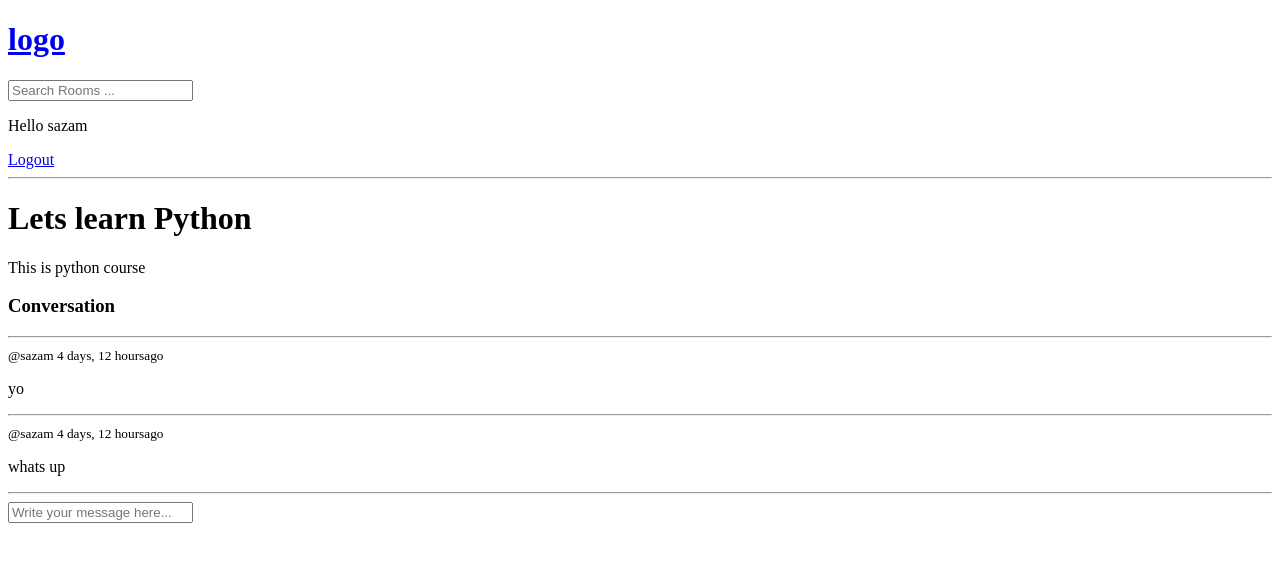
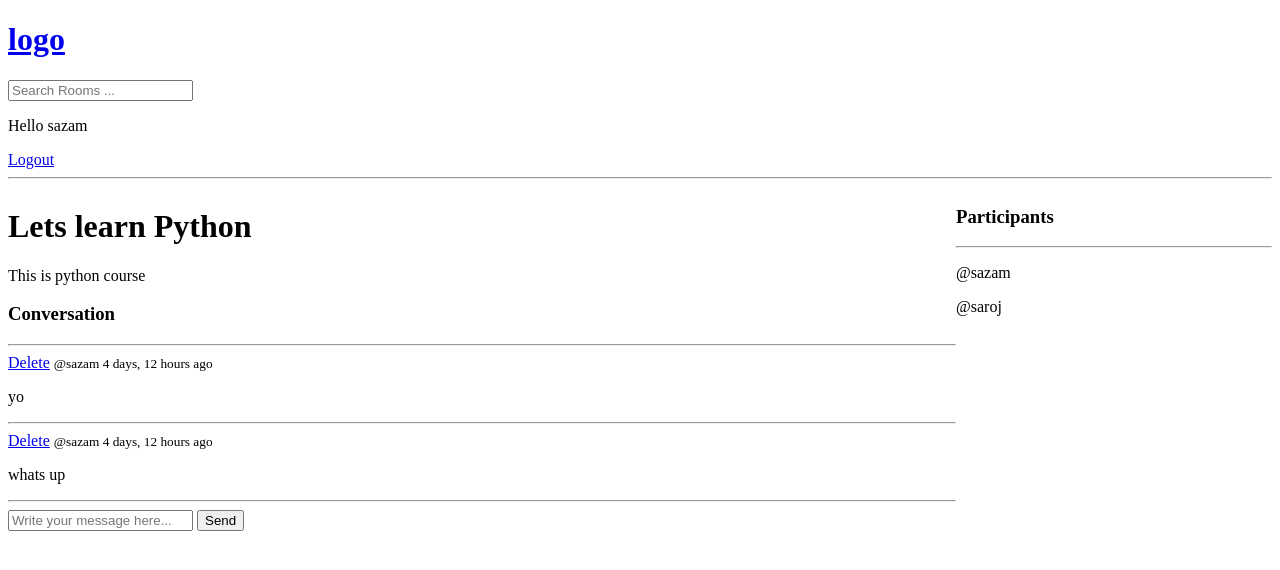
Before and after one commit to karkisaroj/studypub, a Django app: page /room/2/ in a window 1280 px wide. Shown: the top 570 px of the page. Run offline with Django 5.2, Linux system fonts and the light colour scheme; a user stored in the database is signed in; data comes from the database, SQL or seed files in the repository; both versions use the stored data as it was after the commit.

Commit message:
modified changes in room

```diff
--- a/studybud/core/models.py
+++ b/studybud/core/models.py
@@ -13,7 +13,7 @@ class Room(models.Model):
     topic=models.ForeignKey(Topic,on_delete=models.SET_NULL,null=True)
     name=models.CharField(max_length=200)
     description=models.TextField(null=True,blank=True)
-    #participants=
+    participants=models.ManyToManyField(User,related_name='participants',blank=True)
     updated= models.DateTimeField(auto_now=True)
     created=models.DateTimeField(auto_now_add=True)
 
--- a/studybud/core/templates/core/home.html
+++ b/studybud/core/templates/core/home.html
@@ -5,7 +5,7 @@
 <style>
     .home-container{
         display: grid;
-        grid-template-columns: 1fr 3fr;
+        grid-template-columns: 1fr 3fr 1fr;
     }
 </style>
 
--- a/studybud/core/templates/core/room.html
+++ b/studybud/core/templates/core/room.html
@@ -1,33 +1,52 @@
 {% extends 'main.html' %}
 
 {% block content %}
-<h1>
-    {{room.name}}
-</h1>
+<style>
+    .room-container {
+        display: grid;
+        grid-template-columns: 3fr 1fr;
+    }
+</style>
 
+<div class="room-container">
+    <div>
+        <h1>{{room.name}}</h1>
         <p>{{room.description}}</p>
 
         <div class="comment-wrapper">
-    <h3>Conversation </h3>
+            <h3>Conversation</h3>
             <hr>
             {% for message in room_messages %}
-
                 <div>
-    <small>@{{message.user}}  {{message.created | timesince }}ago</small>
+                    {% if request.user == message.user %}
+                        <a href="{% url 'delete-message' message.id %}">Delete</a>
+                    {% endif %}
+                    <small>@{{message.user}} {{message.created|timesince}} ago</small>
                     <p>{{message.body}}</p>
                     <hr>
                 </div>
-
             {% endfor %}
-
         </div>
 
         {% if request.user.is_authenticated %}
             <div class="comment-form">
-    <form method="POST"  action="">
+                <form method="POST" action="">
                     {% csrf_token %}
                     <input type="text" name="body" placeholder="Write your message here..."/>
+                    <button type="submit">Send</button>
                 </form>
             </div>
         {% endif %}
-{% endblock%}
+    </div>
+
+    <div>
+        <h3>Participants</h3>
+        <hr>
+        {% for user in participants %}
+            <div>
+                <p>@{{user.username}}</p>
+            </div>
+        {% endfor %}
+    </div>
+</div>
+{% endblock content %}
--- a/studybud/core/urls.py
+++ b/studybud/core/urls.py
@@ -11,4 +11,5 @@ urlpatterns=[
     path('create-room/',views.createRoom,name="create-room"),
     path('update-room/<str:pk>',views.updateRoom,name="update-room"),
     path('delete-room/<str:pk>',views.deleteRoom,name="delete-room"),
+    path('delete-message/<str:pk>',views.deleteMessage,name="delete-message"),
 ]
--- a/studybud/core/views.py
+++ b/studybud/core/views.py
@@ -28,7 +28,7 @@ def loginPage(request):
             user=User.objects.get(username=username)
         except:
             messages.error(request,'User does not exist')
-
+            return redirect('login')#extra
         user=authenticate(request,username=username,password=password)
 
         if user is not None:
@@ -75,6 +75,7 @@ def home(request):
 def room(request,pk):
     room=Room.objects.get(id=pk)
     room_messages=room.message_set.all().order_by('-created')
+    participants=room.participants.all()
 
     if request.method=='POST':
         message=Message.objects.create(
@@ -82,10 +83,10 @@ def room(request,pk):
             room=room,
             body=request.POST.get('body')
         )
+        room.participants.add(request.user)
         return redirect('room',pk=room.id)
 
-
-    context ={'room':room,'room_messages':room_messages}
+    context={'room':room,'room_messages':room_messages,'participants':participants}
 
     return render(request,'core/room.html',context)
 @login_required(login_url='login')
@@ -115,6 +116,8 @@ def updateRoom(request,pk):
     context={'form':form}
     return render(request,'core/room_form.html',context)
 
+
+@login_required(login_url='login')
 def deleteRoom(request,pk):
     room=Room.objects.get(id=pk)
 
@@ -125,3 +128,15 @@ def deleteRoom(request,pk):
         return redirect('home')
     context={'obj':room}
     return render(request,'core/delete.html',context)
+
+@login_required(login_url='login')
+def deleteMessage(request,pk):
+    message=Message.objects.get(id=pk)
+
+    if request.user != message.user:
+        return HttpResponse('You are not allowed here')
+    if request.method=='POST':
+        message.delete()
+        return redirect('home')
+    context={'obj':message}
+    return render(request,'core/delete.html',context)
```
Also changed, not shown: studybud/core/migrations/0003_alter_room_options_room_participants.py (added), studybud/db.sqlite3. Lines whose indentation alone changed are shown as unchanged.
